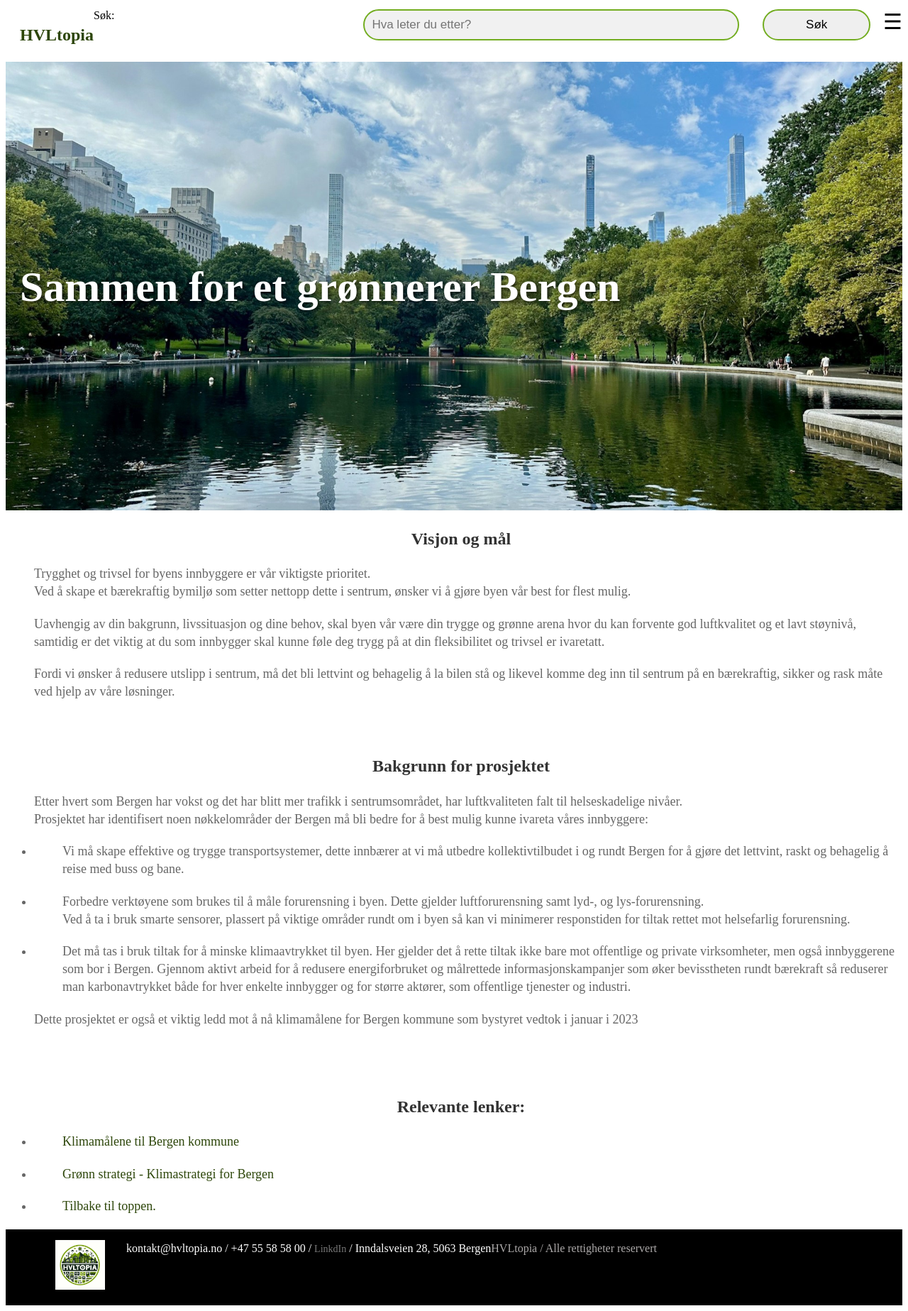
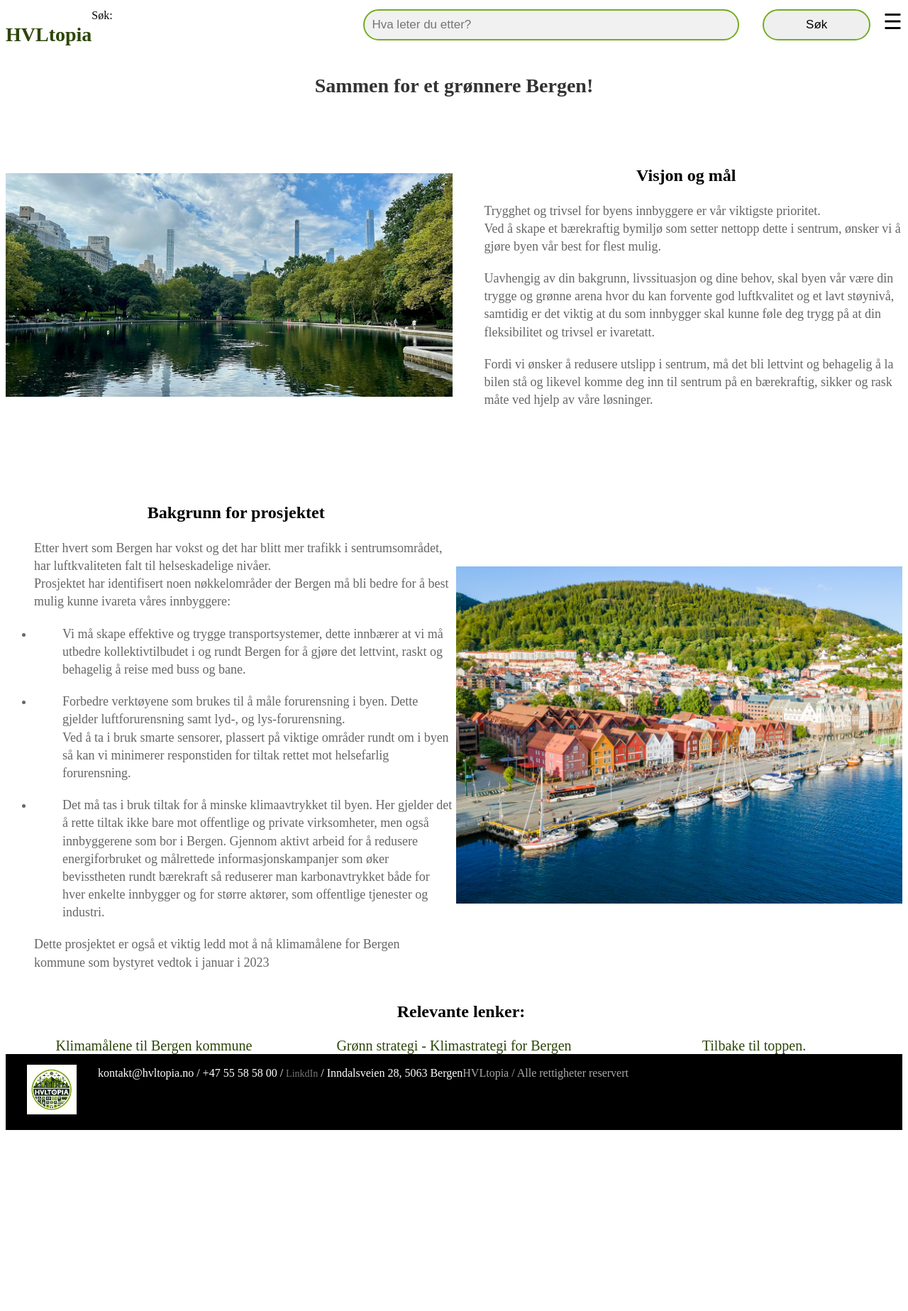
Before and after one commit to hvl186477/hvl186477.github.io, a PHP site: page /OmProsjektet.html in a window 1280 px wide; the page is wider, and only the part inside the window is pictured. Shown: that part at 71% size. After the commit the page ends 1592 px from the top of that part, so only its background shows below. Run offline with PHP 8.4, Linux system fonts and the light colour scheme.

Commit message:
updateOmProsjektet

```diff
--- a/OmProsjektet.html
+++ b/OmProsjektet.html
@@ -5,28 +5,6 @@
     <meta charset="utf-8">
         <link rel="stylesheet" type="text/css" media="screen" href="style.css">
         <meta name="viewport" content="width=device-width, initial-scale=1.0">
-	<style>
-	h1 {
-		font-size: 24px;
-		margin-bottom: 20px;
-		line-height: 1.4;
-		padding-left:20px;
-	}
-	p {
-		font-size: 18px;
-		margin-bottom: 20px;
-		color: #666;
-		line-height: 1.4;
-		padding-left:40px;
-	}
-	li {
-		font-size: 18px;
-		margin-bottom: 20px;
-		color: #666;
-		line-height: 1.4;
-		padding-left:40px;
-	}
-	</style>
 
 </head>
     <body>
@@ -70,16 +48,20 @@
 		</header>
 
 		<main>
-			<div style="position: relative; display: inline-block;">
+			<div class="tekstblokk">
+				<h1>
+					Sammen for et grønnere Bergen!
+				</h1>
+
+				<br><br><br>
+
+				<div class="tekstOgBilde">
+					<div class = "bildetiltekst">
 					<img src="OmHVLtopia.jpg" alt = "bilde av by" style="width:100%;">
-					<div style="position: absolute; padding-left:20px; top: 0; left: 0; width: 100%; height: 100%; display: flex; align-items: center;
-						justify-content: left; color: white; font-size: 60px; font-weight: bold; text-shadow: 2px 2px 4px rgba(0, 0, 0, 0.6);">
-							Sammen for et grønnerer Bergen
-					</div>
 					</div>
 
-        <h1>Visjon og mål</h1>
-
+					<div>
+					<h2>Visjon og mål</h2>
 					<p>
 						Trygghet og trivsel for byens innbyggere er vår viktigste prioritet. <br>
 						Ved å skape et bærekraftig bymiljø som setter nettopp dette i sentrum, ønsker vi å gjøre byen vår best for flest mulig.
@@ -93,10 +75,14 @@
 					<p>
 						Fordi vi ønsker å redusere utslipp i sentrum, må det bli lettvint og behagelig å la bilen stå og likevel komme deg inn til sentrum på en bærekraftig, sikker og rask måte ved hjelp av våre løsninger.
 					</p>
+					</div>
+				</div>
 
-		<br> <br>
+				<br><br><br><br><br>
 
-        <h1>Bakgrunn for prosjektet</h1>
+				<div class="tekstOgBilde">
+					<div>
+					<h2>Bakgrunn for prosjektet</h2>
 					<p>
 						Etter hvert som Bergen har vokst og det har blitt mer trafikk i sentrumsområdet, har luftkvaliteten falt til helseskadelige nivåer.<br>
 						Prosjektet har identifisert noen nøkkelområder der Bergen må bli bedre for å best mulig kunne ivareta våres innbyggere:<br>
@@ -113,16 +99,22 @@
 					<p>
 						Dette prosjektet er også et viktig ledd mot å nå klimamålene for Bergen kommune som bystyret vedtok i januar i 2023
 					</p>
+					</div>
 
-		<br> <br> <br>
+					<div class = "bildetiltekst">
+					<img src="Bryggen.jpg" alt = "bilde av bryggen i bergen" style="width:100%;">
+					</div>
 
-        <h1>Relevante lenker:</h1>
-			<ul>
-				<li> <a href="https://www.bergen.kommune.no/hvaskjer/tema/klimaarbeid-i-bergen/slik-er-bergens-klimamal" target="_blank">Klimamålene til Bergen kommune</a> <br> </li>
-				<li> <a href="https://www.bergen.kommune.no/styringsdokument/9938788" target="_blank">Grønn strategi - Klimastrategi for Bergen</a> <br> </li>
-				<li> <a href="#">Tilbake til toppen.</a> <br> </li>
+				</div>
 
-            </ul>
+					<h2>Relevante lenker:</h2>
+						<div class="lenker">
+							<a href="https://www.bergen.kommune.no/hvaskjer/tema/klimaarbeid-i-bergen/slik-er-bergens-klimamal" target="_blank">Klimamålene til Bergen kommune</a>
+							<a href="https://www.bergen.kommune.no/styringsdokument/9938788" target="_blank">Grønn strategi - Klimastrategi for Bergen</a>
+							<a href="#">Tilbake til toppen.</a>
+						</div>
+
+			</div>
 		</main>
 
 			<footer class="footer hovedside">
--- a/style.css
+++ b/style.css
@@ -371,3 +371,47 @@ h2.stil2{
     .hidden {
         display: none;
     }
+.tekstblokk {
+	h2 {
+		font-size: 24px;
+		margin-bottom: 20px;
+		line-height: 1.4;
+		padding-left:20px;
+		text-align: center;
+	}
+	p {
+		font-size: 18px;
+		margin-bottom: 20px;
+		color: #666;
+		line-height: 1.4;
+		padding-left:40px;
+	}
+	li {
+		font-size: 18px;
+		margin-bottom: 20px;
+		color: #666;
+		line-height: 1.4;
+		padding-left:40px;
+	}
+}
+.tekstOgBilde {
+		display: flex;
+		display: grid;
+		align-items: center;
+		grid-template-columns: 1fr 1fr;
+		column-gap: 5px;
+	}
+.bildetiltekst {
+		max-width: 100%;
+		max-height:100%;
+	}
+.lenker {
+		display: flex;
+		display: grid;
+		justify-items: center;
+		grid-template-columns: 1fr 1fr 1fr;
+		column-gap: 5px;
+		a {
+		font-size: 20px
+		}
+	}
```
Also changed, not shown: Bryggen.jpg (added). Lines whose indentation alone changed are shown as unchanged.
